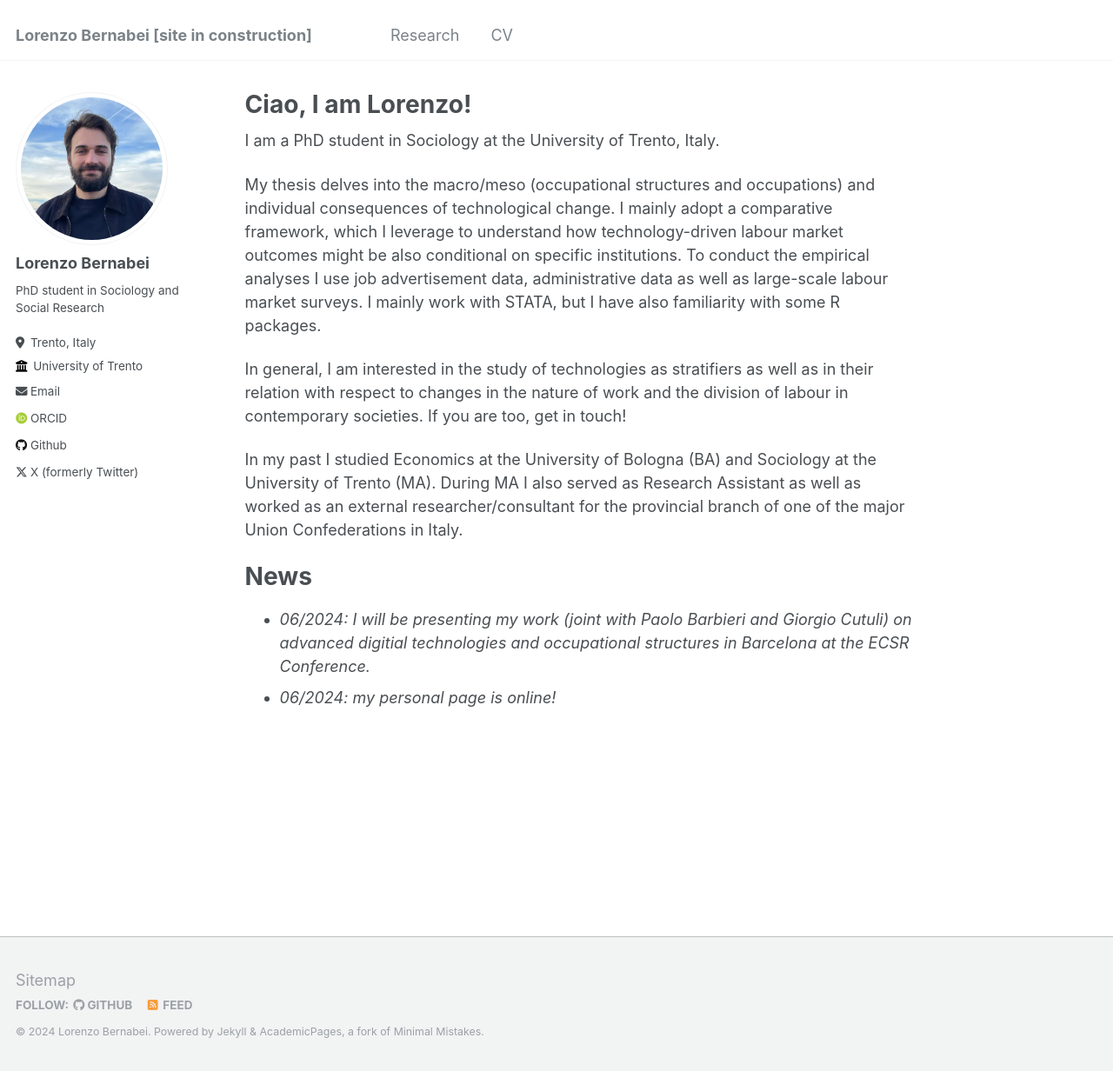
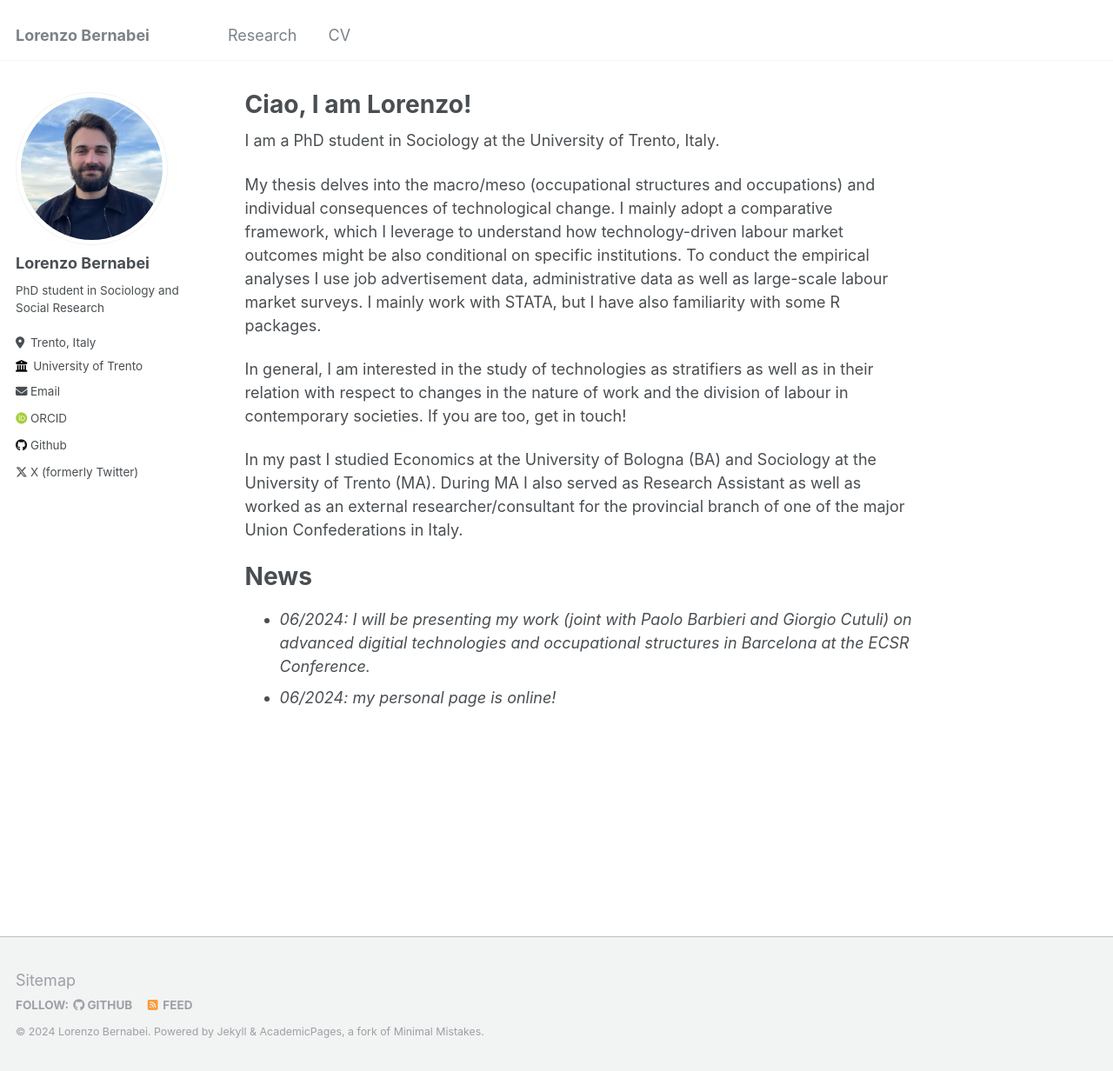
Before and after one commit to lorenzo-bernabei/lorenzo-bernabei.github.io, a Jekyll site: the page built from _pages/about.md, in a window 1280 px wide and 1232 px high. Shown: the whole window at 87% size. Built offline with Jekyll 4.4.1, drawn with Linux system fonts in a browser that asks for light colours; some web fonts are replaced.

Commit message:
Update _config.yml

```diff
--- a/_config.yml
+++ b/_config.yml
@@ -8,7 +8,7 @@
 
 # Basic Site Settings
 locale                   : "en-US"
-title                    : "Lorenzo Bernabei [site in construction]"
+title                    : "Lorenzo Bernabei"
 title_separator          : "-"
 name                     : &name "Lorenzo Bernabei"
 description              : &description "personal description"
```
